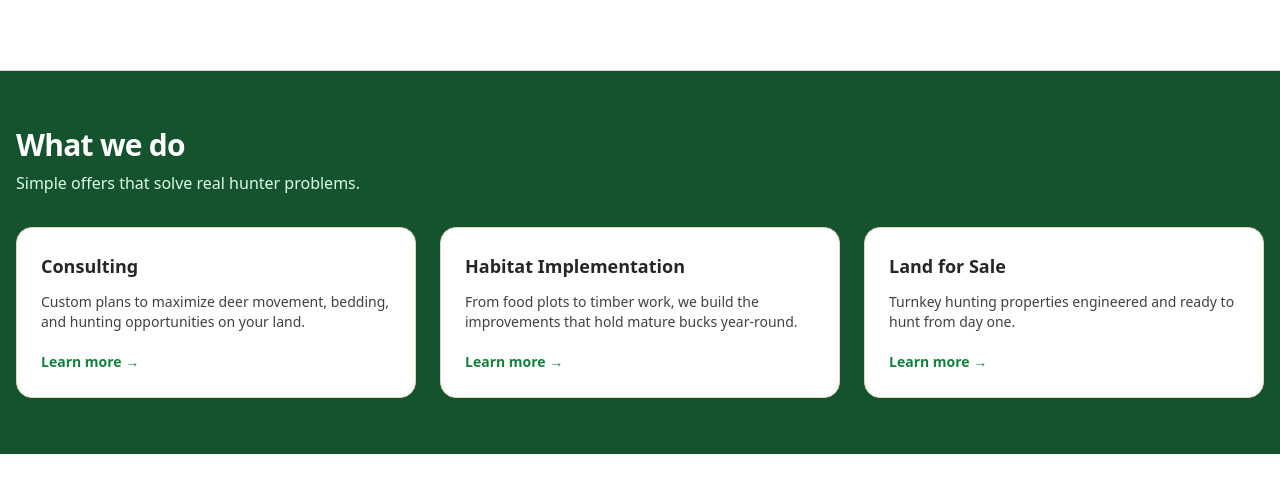
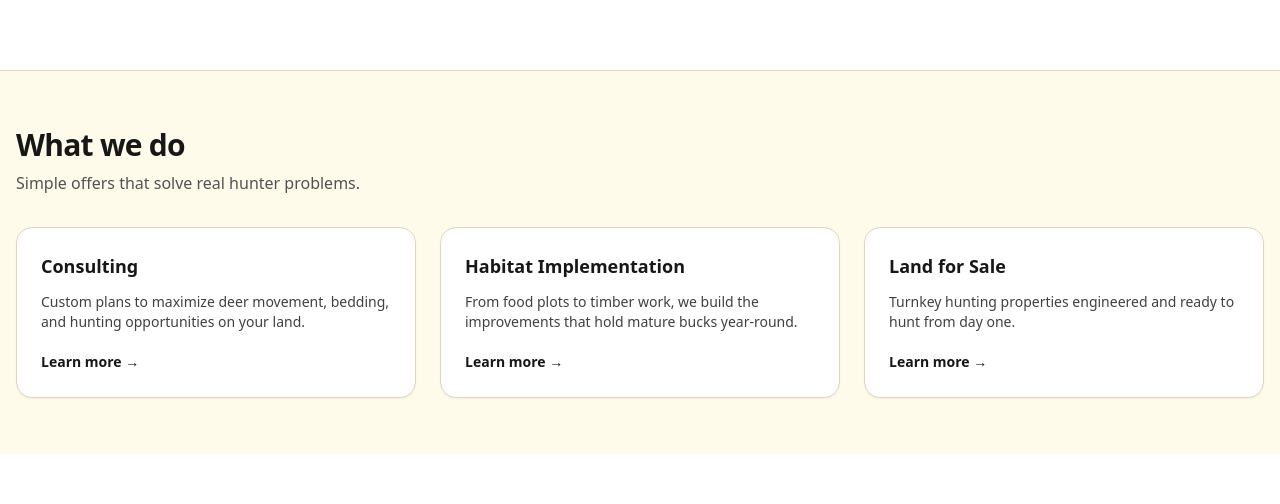
Before and after one commit to dlbarrett73/wls-site, a Next.js app: page / in a window 1280 px wide. Shown: the part 645-1149 px from the top of the page. Built offline with nearby package versions, Linux system fonts and the light colour scheme.

Commit message:
Update page.tsx

```diff
--- a/app/page.tsx
+++ b/app/page.tsx
@@ -56,47 +56,48 @@ export default function Page() {
       </section>
 
       {/* What we do */}
-<section className="border-t border-wood-200 bg-green-900 text-white">
+<section className="border-t border-wood-200 bg-amber-50">
   <div className="container py-14">
     <h2 className="text-2xl md:text-3xl font-bold tracking-tight">What we do</h2>
-    <p className="mt-2 text-green-100">Simple offers that solve real hunter problems.</p>
+    <p className="mt-2 text-neutral-600">Simple offers that solve real hunter problems.</p>
 
     <div className="mt-8 grid md:grid-cols-3 gap-6">
       {/* Consulting */}
-      <div className="card p-6 bg-white text-neutral-800 hover:shadow-md transition">
+      <div className="card p-6 bg-white hover:shadow-md transition">
         <h3 className="text-lg font-semibold">Consulting</h3>
         <p className="mt-3 text-sm text-neutral-700">
           Custom plans to maximize deer movement, bedding, and hunting opportunities on your land.
         </p>
-        <Link href="/services#consulting" className="mt-5 inline-block text-sm font-semibold text-green-700 hover:underline">
+        <Link href="/services#consulting" className="mt-5 inline-block text-sm font-semibold">
           Learn more →
         </Link>
       </div>
 
       {/* Habitat Implementation */}
-      <div className="card p-6 bg-white text-neutral-800 hover:shadow-md transition">
+      <div className="card p-6 bg-white hover:shadow-md transition">
         <h3 className="text-lg font-semibold">Habitat Implementation</h3>
         <p className="mt-3 text-sm text-neutral-700">
           From food plots to timber work, we build the improvements that hold mature bucks year-round.
         </p>
-        <Link href="/services#implementation" className="mt-5 inline-block text-sm font-semibold text-green-700 hover:underline">
+        <Link href="/services#implementation" className="mt-5 inline-block text-sm font-semibold">
           Learn more →
         </Link>
       </div>
 
       {/* Land for Sale */}
-      <div className="card p-6 bg-white text-neutral-800 hover:shadow-md transition">
+      <div className="card p-6 bg-white hover:shadow-md transition">
         <h3 className="text-lg font-semibold">Land for Sale</h3>
         <p className="mt-3 text-sm text-neutral-700">
           Turnkey hunting properties engineered and ready to hunt from day one.
         </p>
-        <Link href="/properties" className="mt-5 inline-block text-sm font-semibold text-green-700 hover:underline">
+        <Link href="/properties" className="mt-5 inline-block text-sm font-semibold">
           Learn more →
         </Link>
       </div>
     </div>
   </div>
 </section>
+
       {/* YouTube + Why WLS */}
       <section className="container py-14 grid lg:grid-cols-2 gap-8 items-start">
         <div>
```
